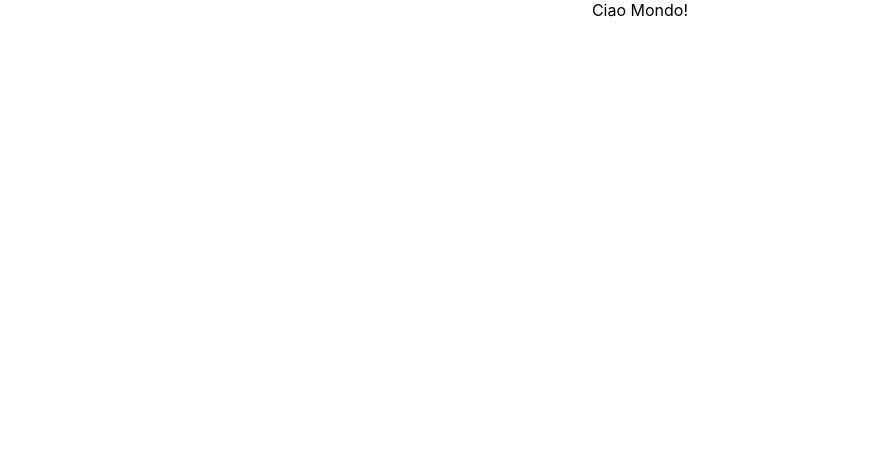
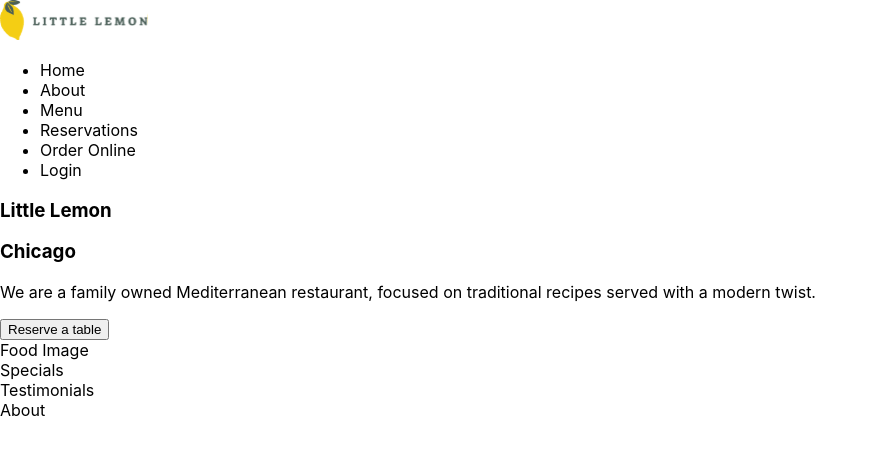
Before and after one commit to spino233/fe-developer-capstone, a React (Create React App) app: page / in a window 1280 px wide. Shown: the top 454 px of the page, without its empty margins (0-878 px from the left). Built offline with nearby package versions, Linux system fonts and the light colour scheme.

Commit message:
created main components, and imported inside App.js

```diff
--- a/src/App.js
+++ b/src/App.js
@@ -1,10 +1,15 @@
 import './App.css';
+import Header from "./components/Header";
+import Main from "./components/Main";
+import Footer from "./components/Footer";
 
 function App() {
   return (
-    <div className="App">
-      Ciao Mondo!
-    </div>
+    <>
+        <Header/>
+        <Main/>
+        <Footer/>
+    </>
   );
 }
 
--- /dev/null
+++ b/src/components/Footer.js
@@ -0,0 +1,5 @@
+export default function Footer(){
+    return (
+        <footer></footer>
+    )
+}
--- /dev/null
+++ b/src/components/Header.js
@@ -0,0 +1,18 @@
+import logo from '../assets/svg/Logo.svg';
+export default function Header(){
+    return (
+        <header>
+            <img src={logo} alt="little lemon logo" />
+            <nav>
+                <ul>
+                    <li>Home</li>
+                    <li>About</li>
+                    <li>Menu</li>
+                    <li>Reservations</li>
+                    <li>Order Online</li>
+                    <li>Login</li>
+                </ul>
+            </nav>
+        </header>
+    )
+}
--- /dev/null
+++ b/src/components/Main.js
@@ -0,0 +1,30 @@
+export default function Main(){
+    return (
+        <main>
+            <section>
+                <article>
+                    <h1>Little Lemon</h1>
+                    <h3>Chicago</h3>
+                    <p>
+                        We are a family owned
+                        Mediterranean restaurant,
+                        focused on traditional
+                        recipes served with a modern
+                        twist.
+                    </p>
+                    <button>Reserve a table</button>
+                </article>
+                <div>Food Image</div>
+            </section>
+            <section>
+                Specials
+            </section>
+            <section>
+                Testimonials
+            </section>
+            <section>
+                About
+            </section>
+        </main>
+    )
+}
```
